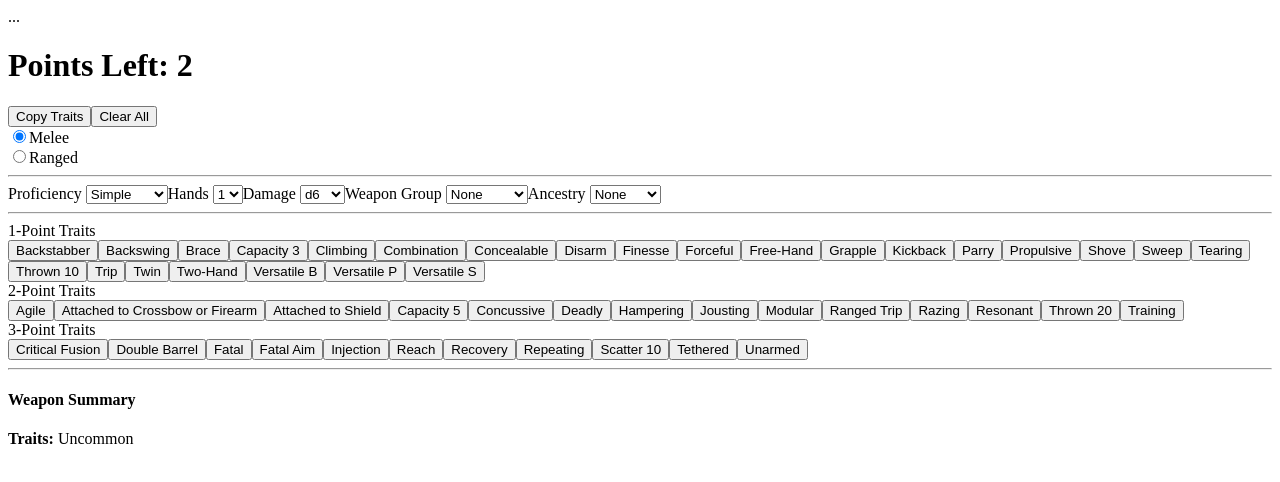
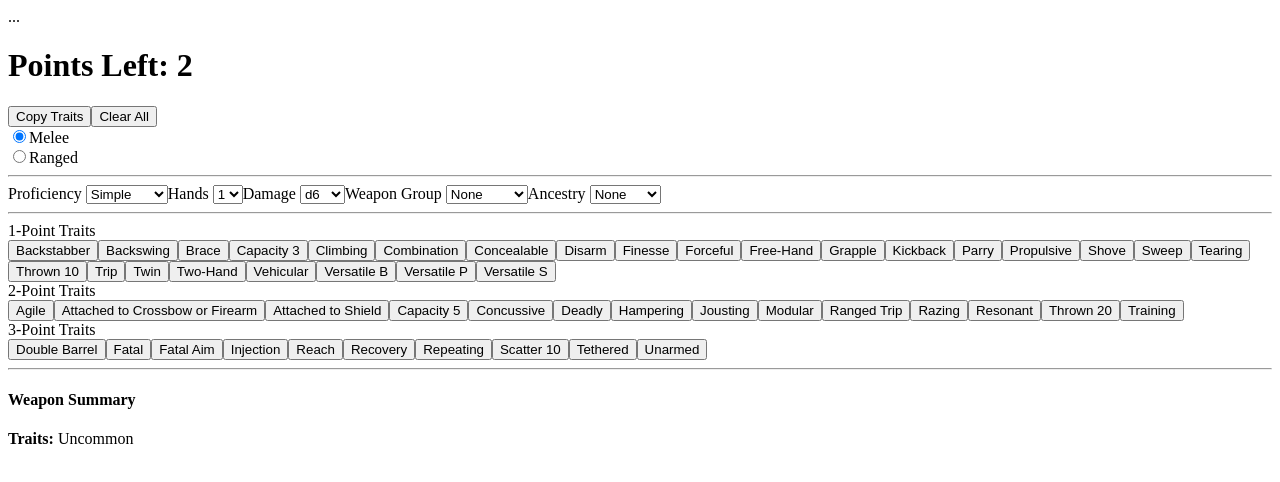
Before and after one commit to aegorsuch/PF2E-Weapon-Builder, a Vue app: page / in a window 1280 px wide. Shown: the top 482 px of the page. Built offline with nearby package versions, Linux system fonts and the light colour scheme.

Commit message:
critical fusion logic if melee

```diff
--- a/src/App.vue
+++ b/src/App.vue
@@ -129,7 +129,7 @@
 
 <script>
 const groupTraitWhitelist = {
-  'Axe': ['Agile', 'Climbing', 'Combination', 'Critical Fusion', 'Deadly', 'Disarm', 'Finesse', 'Forceful', 'Parry', 'Shove', 'Sweep', 'Thrown 10', 'Thrown 20', 'Trip', 'Two-Hand', 'Versatile P'],
+  'Axe': ['Agile', 'Climbing', 'Combination', 'Deadly', 'Disarm', 'Finesse', 'Forceful', 'Parry', 'Shove', 'Sweep', 'Thrown 10', 'Thrown 20', 'Trip', 'Two-Hand', 'Vehicular', 'Versatile P'],
   'Bow': ['Capacity 3', 'Combination', 'Deadly', 'Finesse', 'Forceful', 'Modular (B, P, or S)', 'Parry', 'Propulsive','Razing'],
   'Brawling': ['Agile', 'Backstabber', 'Deadly', 'Disarm', 'Fatal', 'Finesse', 'Free-Hand', 'Grapple', 'Reach', 'Shove', 'Trip', 'Twin', 'Unarmed'],
   'Crossbow': ['Agile', 'Backstabber', 'Combination', 'Deadly', 'Fatal Aim', 'Finesse', 'Parry', 'Repeating'],
@@ -152,9 +152,9 @@ export default {
       groups: ['Axe','Bomb','Bow','Brawling','Club','Crossbow','Dart','Firearm','Flail','Hammer','Knife','Mace','Pick','Polearm','Shield','Sling','Spear','Sword'],
       ancestries: ['Dwarf', 'Elf', 'Gnome', 'Goblin', 'Halfling', 'Orc', 'Azarketi'],
       traitCategories: {
-        onePoint: ['Backstabber', 'Backswing', 'Brace', 'Capacity 3', 'Climbing', 'Combination', 'Concealable', 'Disarm', 'Finesse', 'Forceful', 'Free-Hand', 'Grapple', 'Kickback', 'Parry', 'Propulsive', 'Shove', 'Sweep', 'Tearing', 'Thrown 10', 'Trip', 'Twin', 'Two-Hand', 'Versatile B', 'Versatile P', 'Versatile S'],
+        onePoint: ['Backstabber', 'Backswing', 'Brace', 'Capacity 3', 'Climbing', 'Combination', 'Concealable', 'Disarm', 'Finesse', 'Forceful', 'Free-Hand', 'Grapple', 'Kickback', 'Parry', 'Propulsive', 'Shove', 'Sweep', 'Tearing', 'Thrown 10', 'Trip', 'Twin', 'Two-Hand', 'Vehicular', 'Versatile B', 'Versatile P', 'Versatile S'],
         twoPoint: ['Agile', 'Attached to Crossbow or Firearm', 'Attached to Shield', 'Capacity 5', 'Concussive', 'Deadly', 'Hampering', 'Jousting', 'Modular', 'Ranged Trip', 'Razing', 'Resonant', 'Thrown 20', 'Training'],
-        threePoint: ['Critical Fusion', 'Double Barrel', 'Fatal', 'Fatal Aim', 'Injection', 'Reach', 'Recovery', 'Repeating', 'Scatter 10', 'Tethered', 'Unarmed']
+        threePoint: ['Double Barrel', 'Fatal', 'Fatal Aim', 'Injection', 'Reach', 'Recovery', 'Repeating', 'Scatter 10', 'Tethered', 'Unarmed']
       }
     };
   },
@@ -192,6 +192,9 @@ export default {
             combined.push(`${t} ${finalDie}`);
         } else combined.push(t);
       });
+      if (this.isMelee && this.traits.onePoint.includes('Combination')) {
+        combined.push('Critical Fusion');
+      }
 
       if (!this.isMelee && this.adjustements.volley === 3) combined.push('Volley 30');
       if (this.selectedAncestry) combined.push(this.selectedAncestry);
```
